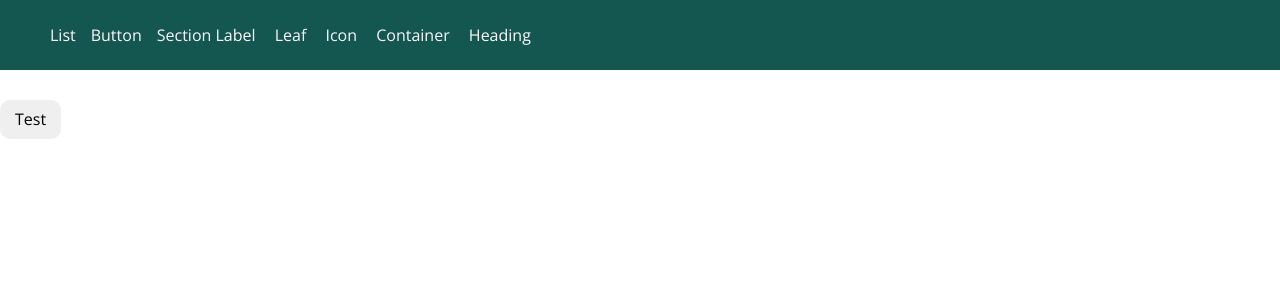
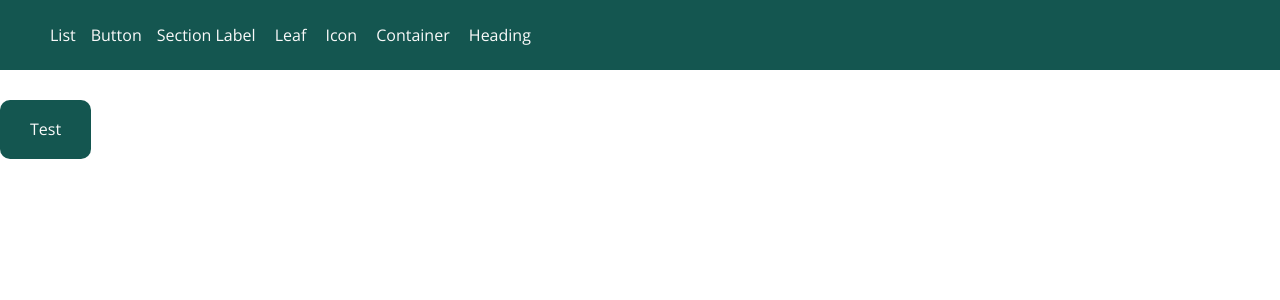
Before and after one commit to nrmndev/nrmndev-fw, a React (Vite) app: page /button in a window 1280 px wide. Shown: the top 300 px of the page. Built offline with nearby package versions, Linux system fonts and the light colour scheme.

Commit message:
Update component examples

```diff
--- a/src/routing/SampleComponents/SampleButton copy.tsx
+++ /dev/null
@@ -1,5 +0,0 @@
-import Button from "../../components/button/Index";
-
-const SampleButton = () => <Button variant="primary-outlined">Test</Button>;
-
-export default SampleButton;
--- a/src/routing/SampleComponents/SampleButton.tsx
+++ b/src/routing/SampleComponents/SampleButton.tsx
@@ -1,5 +1,9 @@
 import Button from "../../components/button/Index";
 
-const SampleButton = () => <Button variant="primary-outlined">Test</Button>;
+const SampleButton = () => (
+  <Button variant="primary" size="large">
+    Test
+  </Button>
+);
 
 export default SampleButton;
--- a/src/routing/SampleComponents/SampleHeading.tsx
+++ b/src/routing/SampleComponents/SampleHeading.tsx
@@ -1,13 +1,12 @@
 import { Heading } from "@components/heading/Index";
-import React from "react";
 
 const SampleHeading = () => {
   return (
     <>
-      <Heading level={1} maxCharacters={20} textTransform="capitalize">
+      <Heading level={1} maxCharacters={20}>
         A Company to change the world we're driller industrial{" "}
       </Heading>
-      <Heading level={2} maxCharacters={30}>
+      <Heading level={2}>
         A Company to change the world we're driller industrial
       </Heading>
       <Heading level={3} maxCharacters={40}>
--- a/src/routing/SampleComponents/SampleIcon.tsx
+++ b/src/routing/SampleComponents/SampleIcon.tsx
@@ -1,5 +1,4 @@
 import Icon from "@components/icon/Index";
-import React from "react";
 import { FaBeer } from "react-icons/fa";
 
 const SampleIcon = () => {
```
